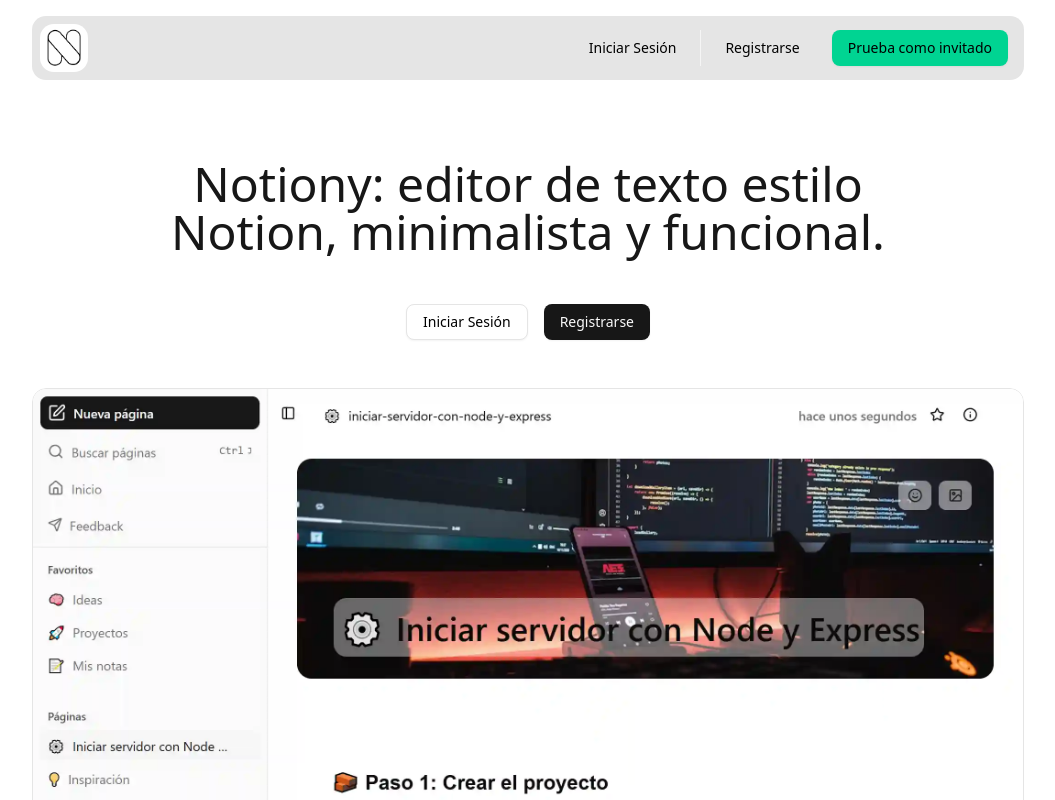
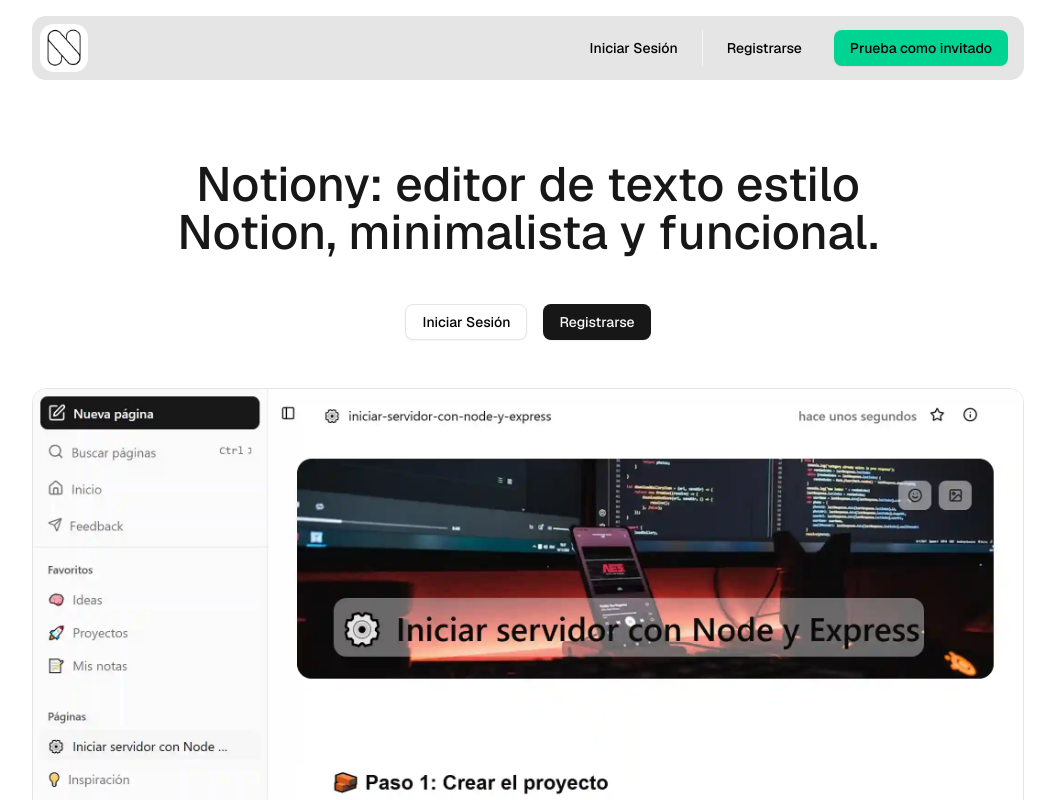
Before and after one commit to KevinPadi/notion-clone, a React (Vite) app: page / in a window 1280 px wide. Shown: the top 800 px of the page, without its empty margins (112-1167 px from the left). Built offline with nearby package versions, Linux system fonts and the light colour scheme; no server answers.

Commit message:
feat: Geist font added

```diff
--- a/index.html
+++ b/index.html
@@ -9,6 +9,10 @@
   <link rel="icon" type="image/png" sizes="32x32" href="/favicon-32x32.png">
   <link rel="icon" type="image/png" sizes="16x16" href="/favicon-16x16.png">
   <link rel="manifest" href="/site.webmanifest">
+  <link rel="preconnect" href="https://fonts.googleapis.com">
+  <link rel="preconnect" href="https://fonts.gstatic.com" crossorigin>
+  <link href="https://fonts.googleapis.com/css2?family=Geist:wght@100..900&family=Outfit:wght@100..900&display=swap"
+    rel="stylesheet">
   <title>Notiony: editor de texto estilo Notion, minimalista y funcional.</title>
 </head>
 
--- a/src/index.css
+++ b/src/index.css
@@ -5,6 +5,7 @@
 @custom-variant dark (&:is(.dark *));
 
 :root {
+  --font-sans: "Geist", "sans-serif";
   --radius: 0.625rem;
   --background: oklch(1 0 0);
   --foreground: oklch(0.145 0 0);
@@ -132,7 +133,7 @@
   max-width: 716px;
   height: 100%;
   margin: auto;
-  font-family: 'Inter', sans-serif;
+  font-family: 'Geist', sans-serif;
   font-size: 16px;
   line-height: 1.6;
   padding: 16px;
```
